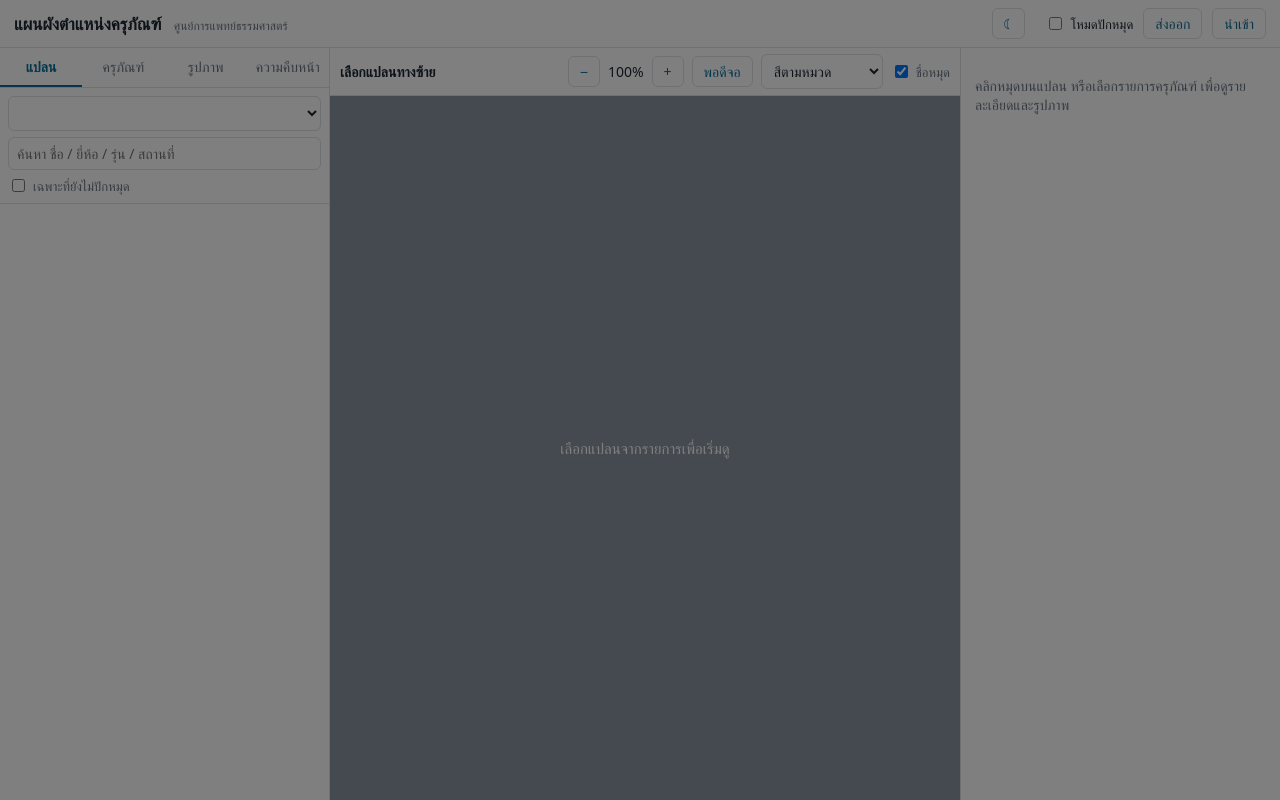
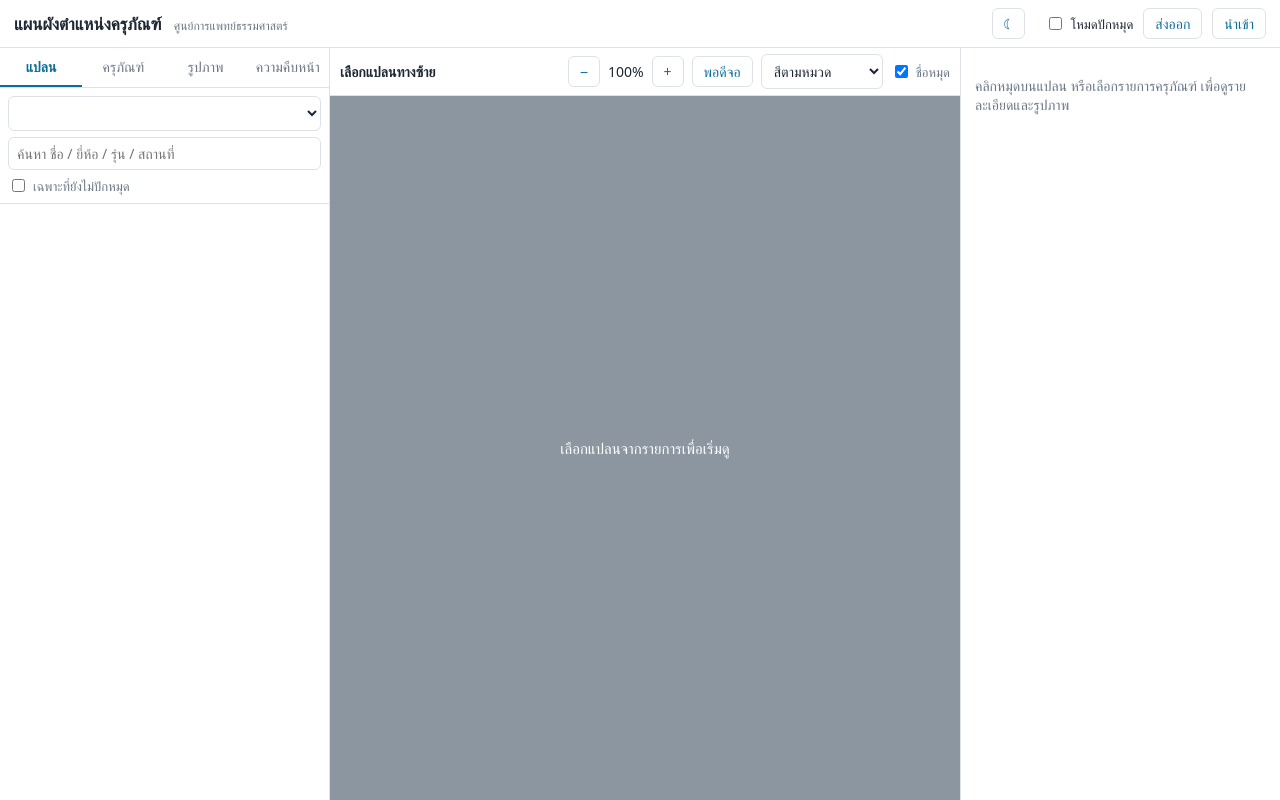
Before and after one commit to Ommelody/equipment-map, a plain HTML site: page public/index.html in a window 1280 px wide. Drawn offline with Linux system fonts and the light colour scheme; a script that the page names is missing; a web font is replaced by a local one.

Commit message:
Fix invisible dialog overlay blocking all clicks (.dlg[hidden])
Co-Authored-By: Claude Sonnet 5.5 <noreply@anthropic.com>

```diff
--- a/public/style.css
+++ b/public/style.css
@@ -86,7 +86,7 @@ aside{background:var(--panel);display:flex;flex-direction:column;min-height:0}
 .prow{display:grid;gap:3px;font-size:12.5px;cursor:pointer}.prow:hover .nm{color:var(--brand)}.prow .nm{display:flex;justify-content:space-between;gap:8px}
 .big{font-size:26px;font-weight:700}
 .mob{display:none}
-.dlg{position:fixed;inset:0;background:rgba(0,0,0,.5);display:flex;align-items:center;justify-content:center;z-index:55}.dlg>div{background:var(--panel);border-radius:10px;padding:14px;width:min(480px,92vw);max-height:80vh;display:flex;flex-direction:column;gap:8px}.dlg .res{overflow:auto}
+.dlg{position:fixed;inset:0;background:rgba(0,0,0,.5);display:flex;align-items:center;justify-content:center;z-index:55}.dlg[hidden]{display:none}.dlg>div{background:var(--panel);border-radius:10px;padding:14px;width:min(480px,92vw);max-height:80vh;display:flex;flex-direction:column;gap:8px}.dlg .res{overflow:auto}
 @media (max-width:1000px){
   .mob{display:inline-block}
   main{grid-template-columns:1fr;position:relative}
```
